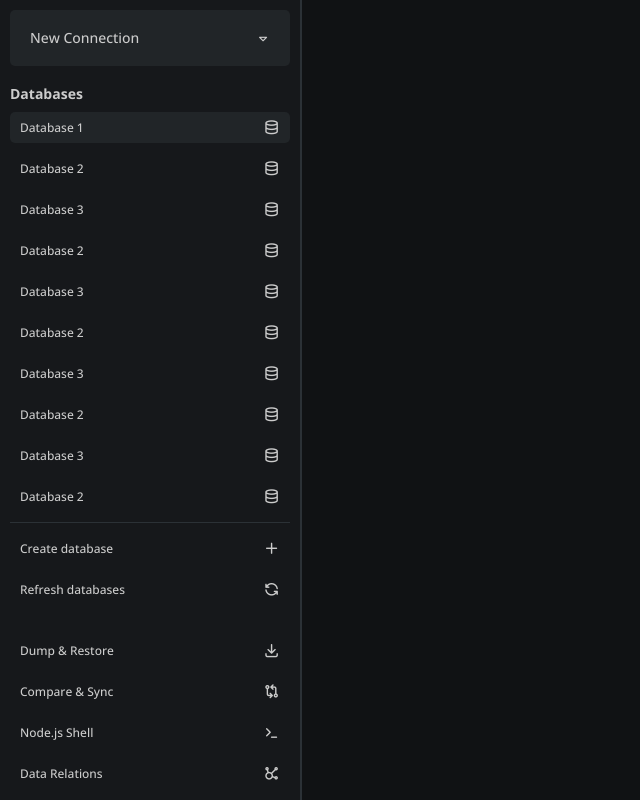
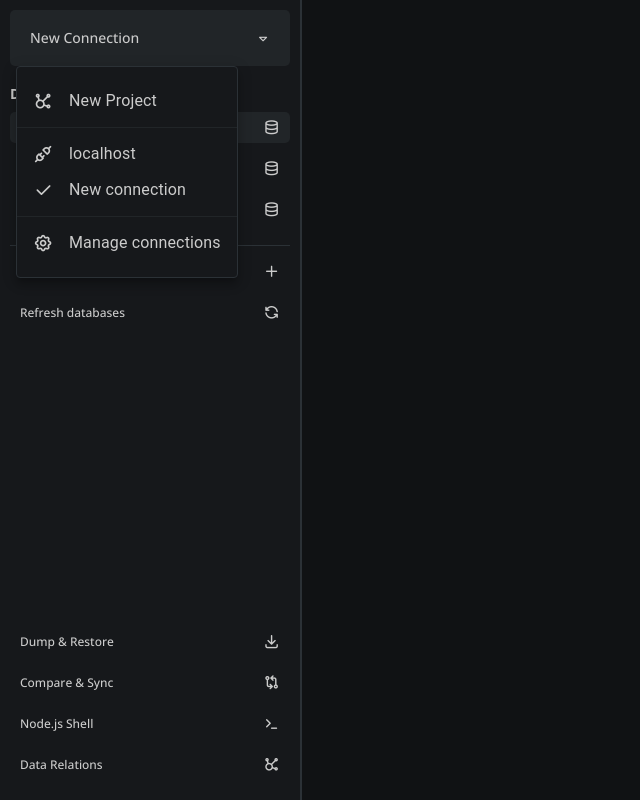
Before and after one commit to navid-kianfar/mangoose-frontend, a React (Create React App) app: page / in a window 1280 px wide. Both pictures are taken after a click on the button "New Connection". Shown: the whole page, without its empty margins (0-640 px from the left). Built offline with nearby package versions, Linux system fonts and the light colour scheme.

Commit message:
new connections menu

```diff
--- a/src/assets/styles/index.css
+++ b/src/assets/styles/index.css
@@ -35,8 +35,17 @@ body {
     border-color: var(--app-primary-color) !important;
 }
 .MuiPopover-paper {
+    border: 1px solid var(--app-border-color);
     background: var(--app-secondary-bg-color) !important;
     color: var(--app-fg-color) !important;
+}
+
+.MuiPopover-paper i {
+    font-size: 20px;
+    color: var(--app-fg-color);
+}
+.MuiPopover-paper hr {
+    border-color: var(--app-third-bg-color);
 }
 .MuiInputBase-root fieldset{
     border-color: transparent !important;
--- a/src/containers/home/home.page.jsx
+++ b/src/containers/home/home.page.jsx
@@ -1,11 +1,32 @@
 import React from "react";
 import { FormattedMessage } from "react-intl";
 import Wrapper from "./home.style";
+import {
+  Divider,
+  ListItemIcon,
+  ListItemText,
+  Menu,
+  MenuItem,
+  MenuList,
+  Paper,
+} from "@mui/material";
 
 class HomePage extends React.Component {
   constructor(props) {
     super(props);
-    this.state = {};
+    this.state = {
+      achoreEl: null,
+      connectionsPlate: false,
+    };
+  }
+
+  toggleConnectionPlate(state, e) {
+    const patch = { ...this.state };
+    if (e && !patch.achoreEl) {
+      patch.achoreEl = e.target;
+    }
+    patch.connectionsPlate = state;
+    this.setState(patch);
   }
 
   render() {
@@ -14,10 +35,51 @@ class HomePage extends React.Component {
         <div className="sidebar">
           <div className="box">
             <div className="connections">
-              <button>
+              <button onClick={(e) => this.toggleConnectionPlate(true, e)}>
                 <span>New Connection</span>
                 <i className="ti ti-caret-down"></i>
               </button>
+
+              <Menu
+                anchorEl={this.state.achoreEl}
+                open={this.state.connectionsPlate}
+                onClose={() => this.toggleConnectionPlate(false)}
+              >
+                <MenuList>
+                  <MenuItem>
+                    <ListItemIcon>
+                      <i className="ti ti-affiliate"></i>
+                    </ListItemIcon>
+                    <ListItemText>
+                      <FormattedMessage id="app.new.project" />
+                    </ListItemText>
+                  </MenuItem>
+                  <Divider />
+                  <MenuItem>
+                    <ListItemIcon>
+                      <i className="ti ti-plug-connected"></i>
+                    </ListItemIcon>
+                    <ListItemText>localhost</ListItemText>
+                  </MenuItem>
+                  <MenuItem>
+                    <ListItemIcon>
+                      <i className="ti ti-check"></i>
+                    </ListItemIcon>
+                    <ListItemText>
+                      <FormattedMessage id="app.new.connection" />
+                    </ListItemText>
+                  </MenuItem>
+                  <Divider />
+                  <MenuItem>
+                    <ListItemIcon>
+                      <i className="ti ti-settings"></i>
+                    </ListItemIcon>
+                    <ListItemText>
+                      <FormattedMessage id="app.manage.connections" />
+                    </ListItemText>
+                  </MenuItem>
+                </MenuList>
+              </Menu>
             </div>
             <div className="databases">
               <div className="label">
@@ -26,86 +88,6 @@ class HomePage extends React.Component {
               <div className="actions db-wrapper">
                 <button className="selected">
                   <span>Database 1</span>
-                  <i className="ti ti-database"></i>
-                </button>
-                <button>
-                  <span>Database 2</span>
-                  <i className="ti ti-database"></i>
-                </button>
-                <button>
-                  <span>Database 3</span>
-                  <i className="ti ti-database"></i>
-                </button>
-                <button>
-                  <span>Database 2</span>
-                  <i className="ti ti-database"></i>
-                </button>
-                <button>
-                  <span>Database 3</span>
-                  <i className="ti ti-database"></i>
-                </button>
-                <button>
-                  <span>Database 2</span>
-                  <i className="ti ti-database"></i>
-                </button>
-                <button>
-                  <span>Database 3</span>
-                  <i className="ti ti-database"></i>
-                </button>
-                <button>
-                  <span>Database 2</span>
-                  <i className="ti ti-database"></i>
-                </button>
-                <button>
-                  <span>Database 3</span>
-                  <i className="ti ti-database"></i>
-                </button>
-                <button>
-                  <span>Database 2</span>
-                  <i className="ti ti-database"></i>
-                </button>
-                <button>
-                  <span>Database 3</span>
-                  <i className="ti ti-database"></i>
-                </button>
-                <button>
-                  <span>Database 2</span>
-                  <i className="ti ti-database"></i>
-                </button>
-                <button>
-                  <span>Database 3</span>
-                  <i className="ti ti-database"></i>
-                </button>
-                <button>
-                  <span>Database 2</span>
-                  <i className="ti ti-database"></i>
-                </button>
-                <button>
-                  <span>Database 3</span>
-                  <i className="ti ti-database"></i>
-                </button>
-                <button>
-                  <span>Database 2</span>
-                  <i className="ti ti-database"></i>
-                </button>
-                <button>
-                  <span>Database 3</span>
-                  <i className="ti ti-database"></i>
-                </button>
-                <button>
-                  <span>Database 2</span>
-                  <i className="ti ti-database"></i>
-                </button>
-                <button>
-                  <span>Database 3</span>
-                  <i className="ti ti-database"></i>
-                </button>
-                <button>
-                  <span>Database 2</span>
-                  <i className="ti ti-database"></i>
-                </button>
-                <button>
-                  <span>Database 3</span>
                   <i className="ti ti-database"></i>
                 </button>
                 <button>
--- a/src/containers/home/home.style.jsx
+++ b/src/containers/home/home.style.jsx
@@ -73,7 +73,6 @@ const Wrapper = styled.div`
             font-size: 12px;
           }
 
-
           &.selected,
           &:hover {
             background: var(--app-third-bg-color);
--- a/src/locales/en.json
+++ b/src/locales/en.json
@@ -38,5 +38,7 @@
   "app.dump.and.restore": "Dump & Restore",
   "app.create.database": "Create database",
   "app.refresh.databases": "Refresh databases",
-  "app.databases": "Databases"
+  "app.databases": "Databases",
+  "app.new.project": "New Project",
+  "app.manage.connections": "Manage connections"
 }
```
